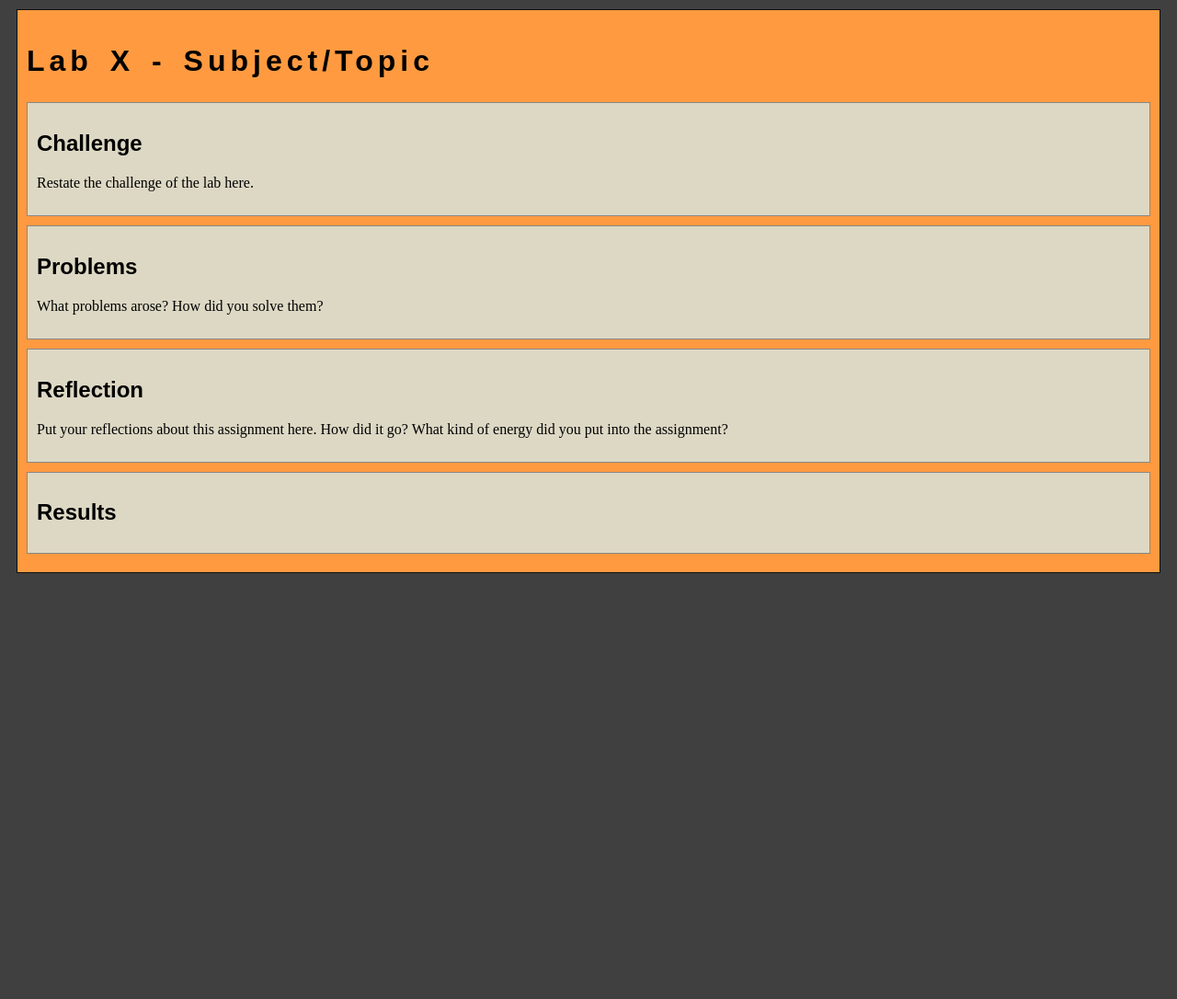
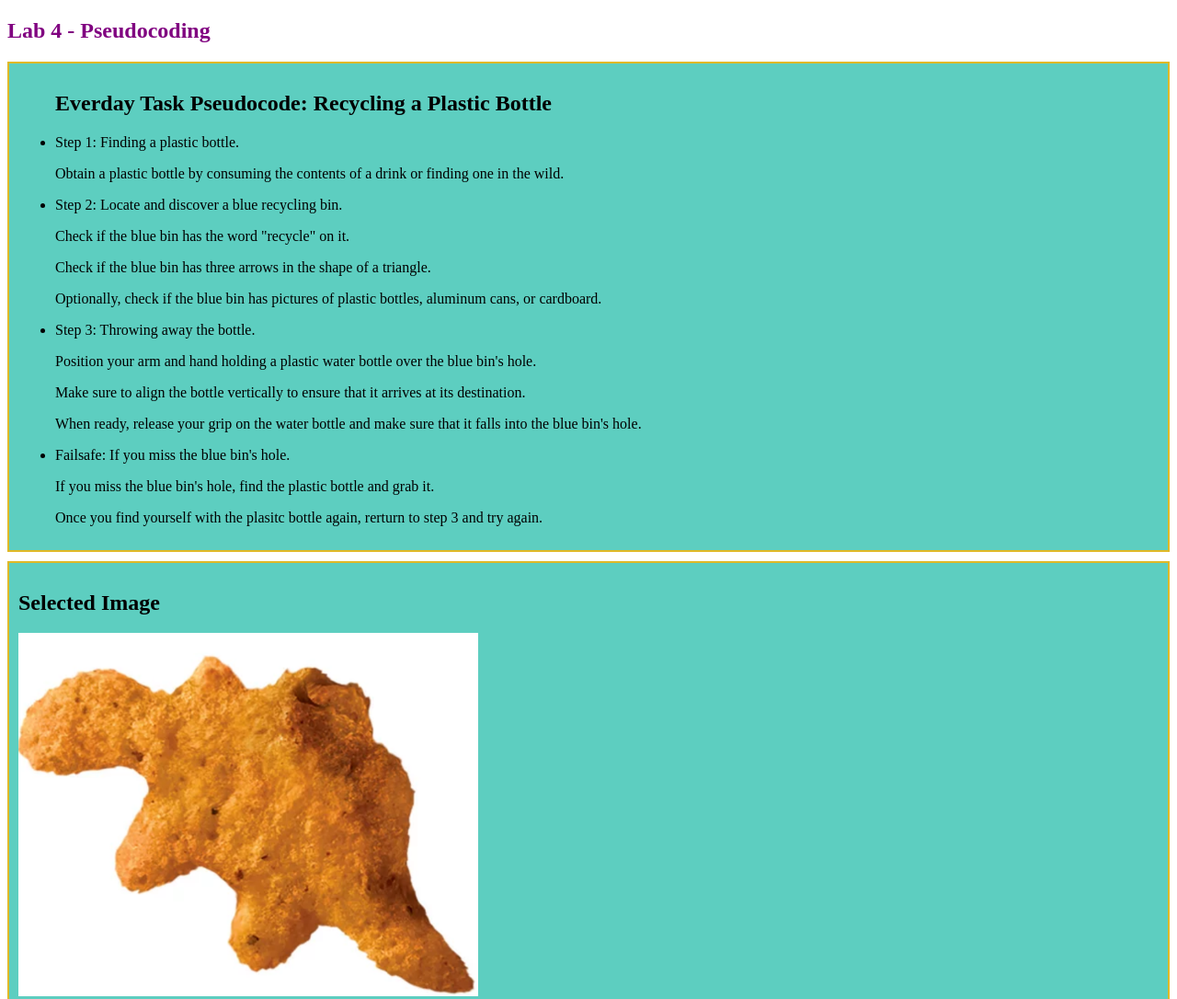
Before and after one commit to GZURG/art101, a plain HTML site: page lab4/index.html in a window 1280 px wide. Shown: the top 1086 px of the page at 92% size. Before the commit the page ends 800 px from the top, so only its background shows below. Drawn offline with nearby package versions, Linux system fonts and the light colour scheme.

Commit message:
lab4 overhaul

```diff
--- a/lab4/css/lab.css
+++ b/lab4/css/lab.css
@@ -4,6 +4,11 @@
 .minor-section {
     padding: 10px;
     margin-bottom: 10px;
-    border: solid 1px #888;
-    background-color: #DDD8C4;
+    border: solid 2px #e0b927;
+    background-color: #5dcec0;
   }
+
+  h1 {
+    color: purple;
+    font: size 300%;
+  }
--- a/lab4/index.html
+++ b/lab4/index.html
@@ -2,15 +2,13 @@
 <html>
 <head>
 	<!-- This title is used for tabs and bookmarks -->
-	<title>Lab X - Subject/Topic</title>
+	<title>Lab 4 - Pseudocoding</title>
 
 	<!-- Use UTF character set, a good idea with any webpage -->
   	<meta charset="UTF-8" />
 	<!-- Set viewport so page remains consistently scaled w narrow devices -->
   	<meta name="viewport" content="width=device-width, initial-scale=1.0" />
 
-	<!-- Include a sitewide CSS file for consistent styling across the site -->
-	<link rel="stylesheet" type="text/css" href="../css/site.css">
 	<!-- Lab-specifc CSS file for any special styling of this particular page -->
 	<link rel="stylesheet" type="text/css" href="css/lab.css">
 
@@ -23,15 +21,29 @@
 	<!-- Style this page by changing the CSS in ../css/site.css or css/lab.css -->
 	<main id="content">
 		<section>
-			<h1>Lab X - Subject/Topic</h1>
+			<h1>Lab 4 - Pseudocoding</h1>
 			<div class="minor-section">
-					<h2>Challenge</h2>
-					<p>Restate the challenge of the lab here.</p>
+				<ul>
+					<h2>Everday Task Pseudocode: Recycling a Plastic Bottle</h2>
+					<li>Step 1: Finding a plastic bottle.
+						<p>Obtain a plastic bottle by consuming the contents of a drink or finding one in the wild.</p></li>
+					<li>Step 2: Locate and discover a blue recycling bin.</li>
+						<p>Check if the blue bin has the word "recycle" on it.</p>
+						<p>Check if the blue bin has three arrows in the shape of a triangle.</p>
+						<p>Optionally, check if the blue bin has pictures of  plastic bottles, aluminum cans, or cardboard.</p>
+					<li>Step 3: Throwing away the bottle.
+						<p>Position your arm and hand holding a plastic water bottle over the blue bin's hole.</p>
+						<p>Make sure to align the bottle vertically to ensure that it arrives at its destination.</p>
+						<p>When ready, release your grip on the water bottle and make sure that it falls into the blue bin's hole.</p></li>
+					<li>Failsafe: If you miss the blue bin's hole.
+						<p>If you miss the blue bin's hole, find the plastic bottle and grab it.</p>
+						<p>Once you find yourself with the plasitc bottle again, rerturn to step 3 and try again.</p></li>
+				</ul>
 			</div>
 
 			<div class="minor-section">
-					<h2>Problems</h2>
-					<p>What problems arose? How did you solve them? </p>
+					<h2>Selected Image</h2>
+					<img src="img/chick-nug.png" width="500">
 			</div>
 
 			<div class="minor-section">
@@ -40,7 +52,20 @@
 			</div>
 
 			<div class="minor-section">
-					<h2>Results</h2>
+					<h2>Javascript Results</h2>
+					<pre><code>
+						// Checkers Pseudocode Tasks:
+						// To print the board for each turn.
+						// Add all the pieces for the entire game.
+						// Players decide who is team red and team black.
+						// Flip a coin to decide who will go first.
+						// Whoever wins the coin flips is able to move their checker piece first diagonally.
+						// The second will then make the next diagonal move.
+						// Repeat turns to capture your opponent’s checker pieces by jumping over them.
+						  // If a player’s checker reaches the end of the board it will become a king piece.
+							// A King Piece will be able to move diagonally backwards and forwards.
+						// A winning player is decided once a player captures all of the checker pieces of the opposing player.
+					</code></pre>
 					<div id="output"></div>
 			</div>
 		</section>
```
Also changed, not shown: lab4/js/lab.js (+16 -4 lines), lab4/img/chick-nug.png (added).
